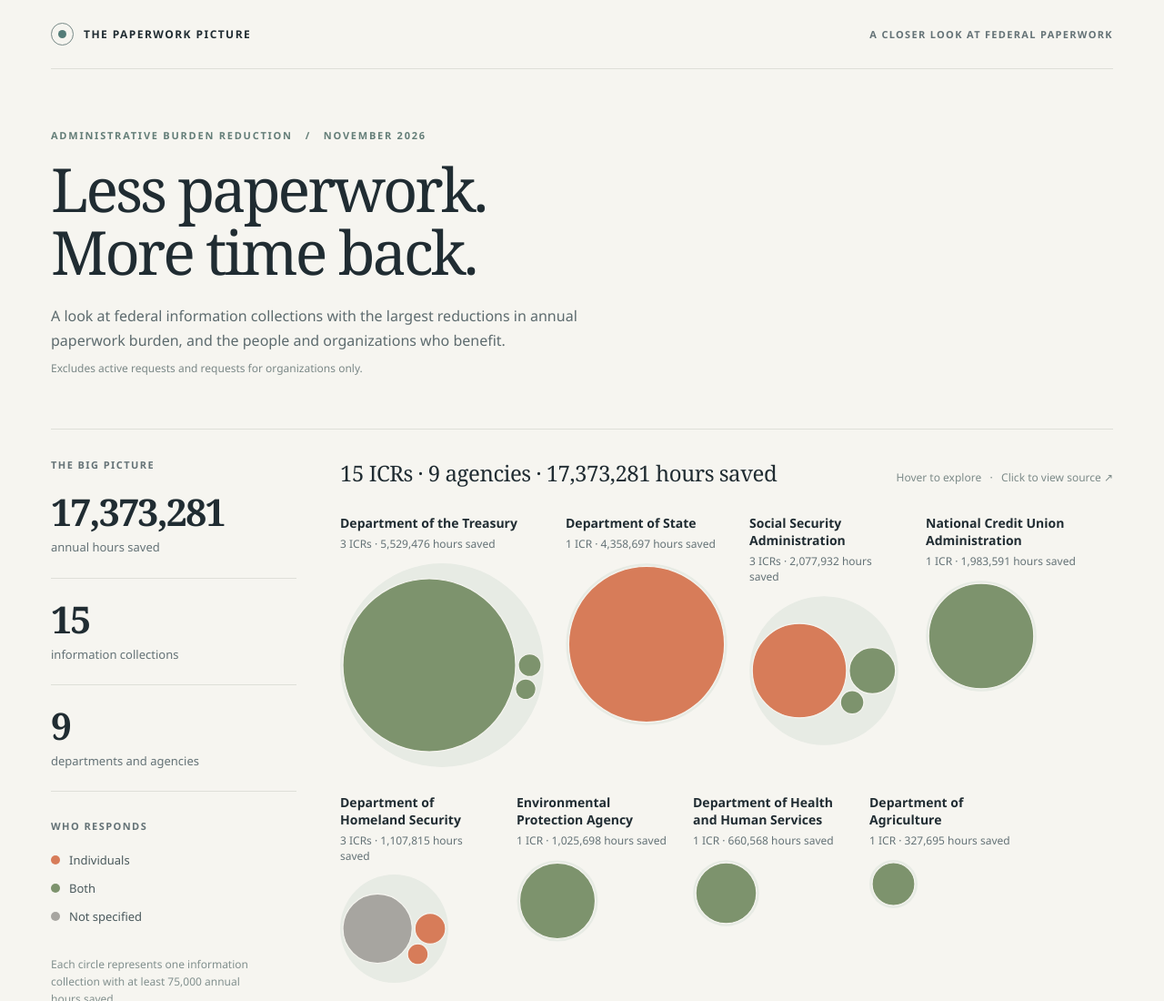
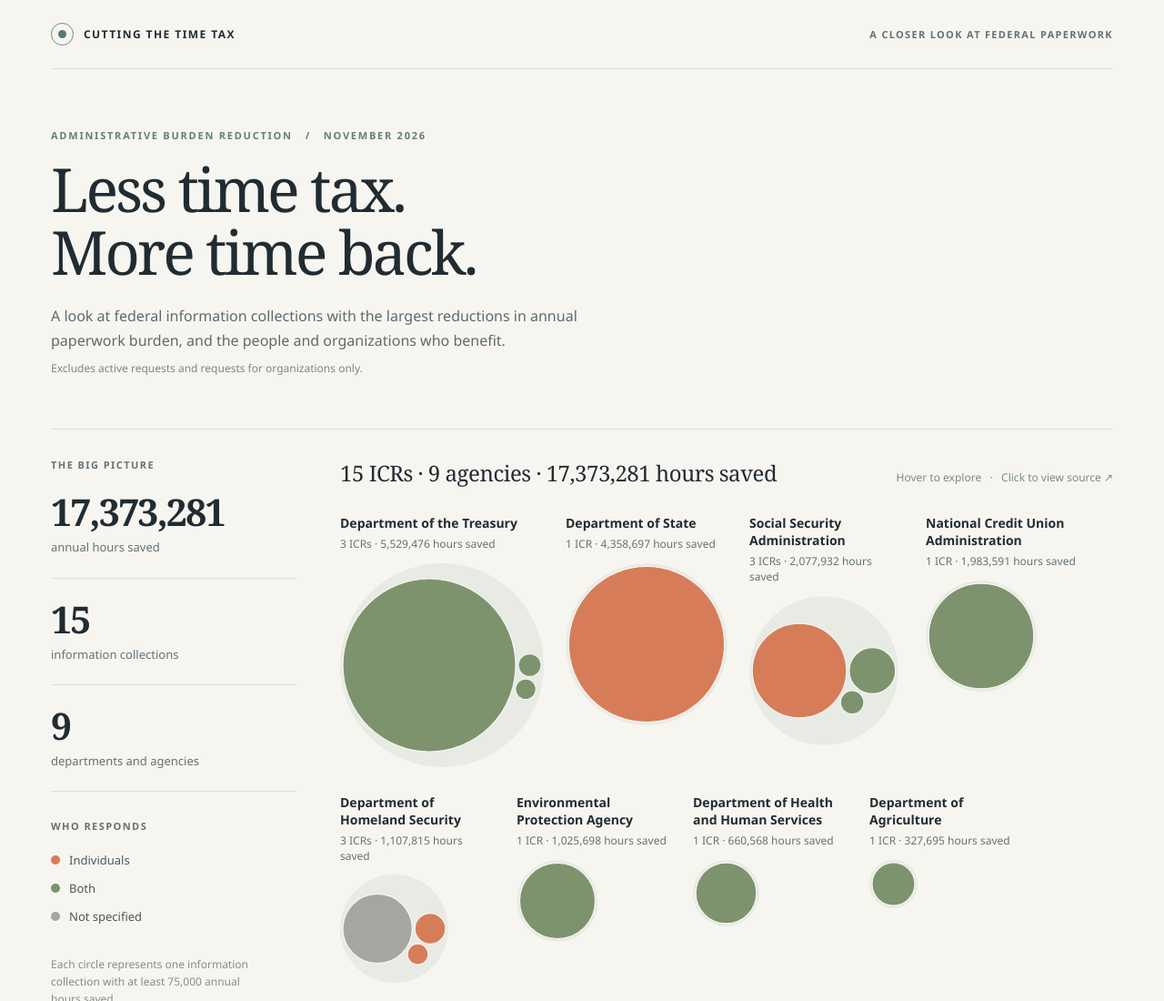
Before and after one commit to dolanandrew/Administrative-Burden-Reduction-Dashboard-2, a plain HTML site: page index.html in a window 1280 px wide. Shown: the top 1100 px of the page at 91% size. Drawn offline with nearby package versions, Linux system fonts and the light colour scheme.

Commit message:
Update brand text and heading for clarity

```diff
--- a/index.html
+++ b/index.html
@@ -105,13 +105,13 @@
 <body>
   <div class="page">
     <header class="topbar">
-      <div class="brand"><span class="brand-mark" aria-hidden="true"></span> The paperwork picture</div>
+      <div class="brand"><span class="brand-mark" aria-hidden="true"></span> Cutting the time tax</div>
       <div class="topbar-note">A closer look at federal paperwork</div>
     </header>
 
     <main>
       <p class="eyebrow">Administrative burden reduction &nbsp; / &nbsp; November 2026</p>
-      <h1>Less paperwork.<br>More time back.</h1>
+      <h1>Less time tax.<br>More time back.</h1>
       <p class="intro">A look at federal information collections with the largest reductions in annual paperwork burden, and the people and organizations who benefit.</p>
       <p class="caption">Excludes active requests and requests for organizations only.</p>
 
```
